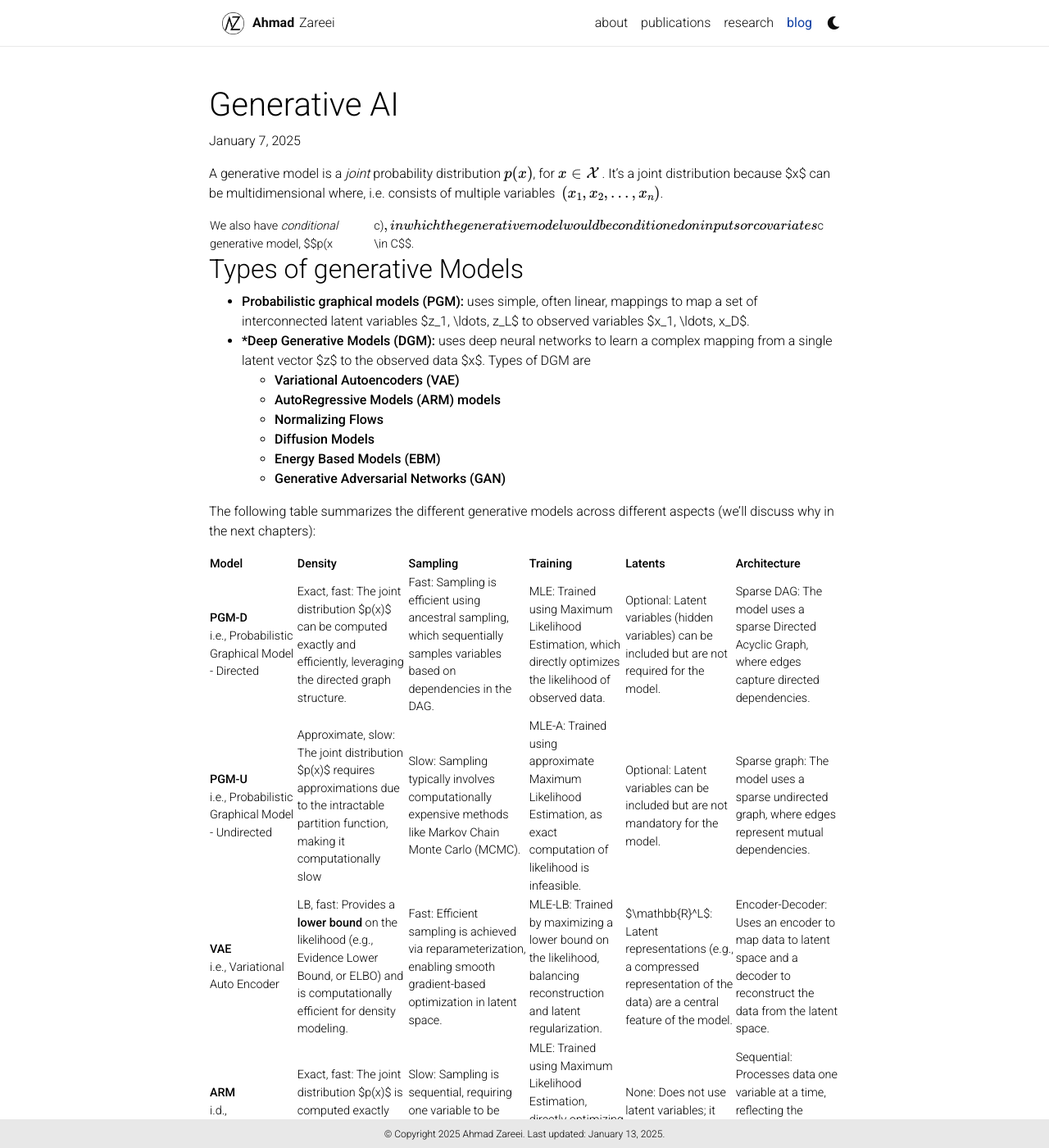
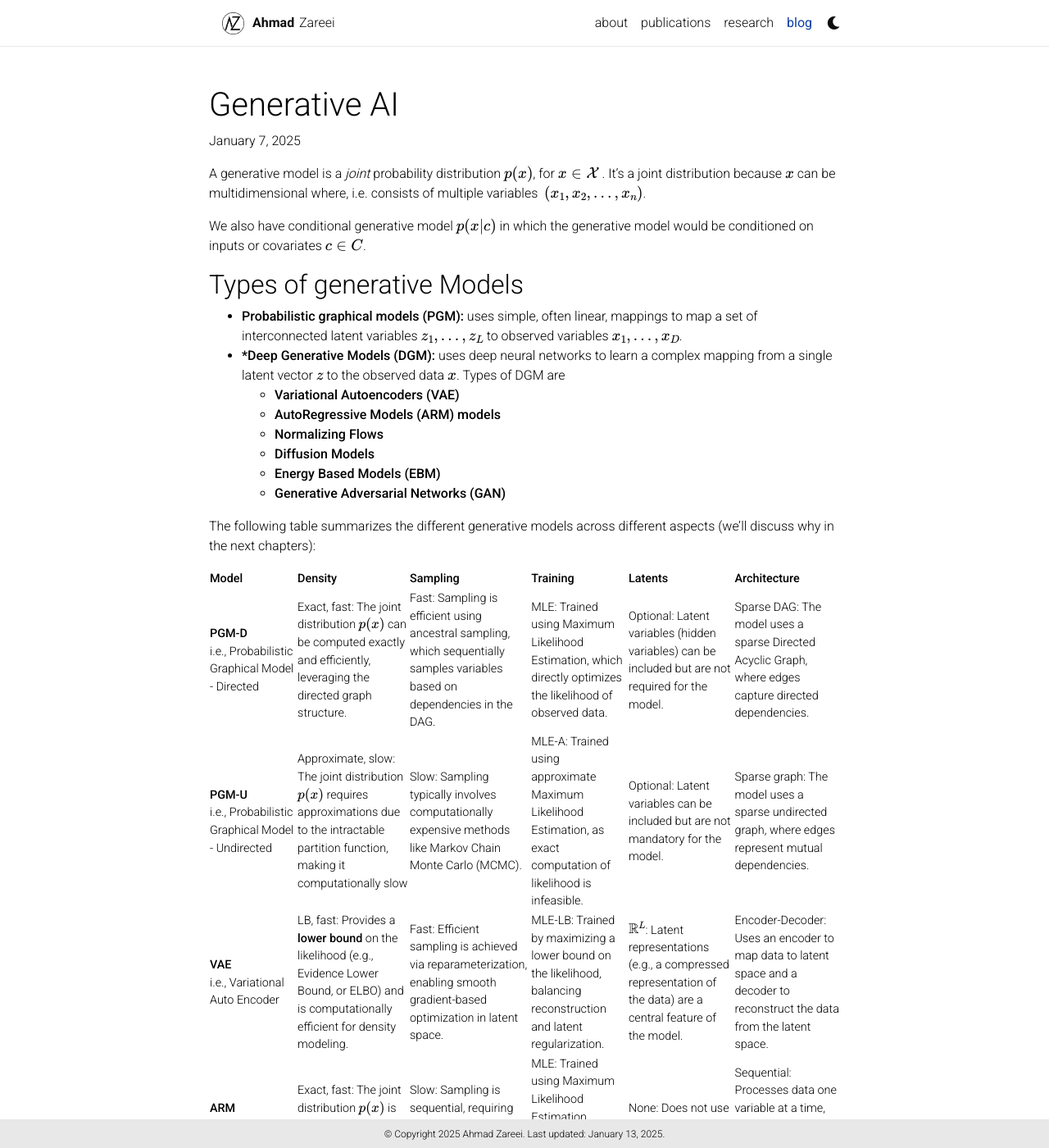
Before and after one commit to azareei/azareei.github.io, a Jekyll site: the page built from _posts/2025-01-07-Generative-AI.md, in a window 1280 px wide and 1400 px high. Shown: the whole window at 82% size. Built offline with Jekyll 4.4.1, drawn with Linux system fonts in a browser that asks for light colours; nearby versions of some CDN libraries; a style sheet for code colours, icons or effects is not loaded; part of the change alters nothing that is shown; some of the changed text lies outside the part shown.

```diff
--- a/_includes/scripts/mathjax.html
+++ b/_includes/scripts/mathjax.html
@@ -1,5 +1,20 @@
 {% if site.enable_math %}
 <!-- MathJax -->
-<script defer type="text/javascript" id="MathJax-script" src="https://cdn.jsdelivr.net/npm/mathjax@{{ site.mathjax.version }}/es5/tex-mml-chtml.js"></script>
+<script defer type="text/javascript" id="MathJax-script"
+    src="https://cdn.jsdelivr.net/npm/mathjax@{{ site.mathjax.version }}/es5/tex-mml-chtml.js"></script>
 <script defer src="https://polyfill.io/v3/polyfill.min.js?features=es6"></script>
+<script>
+    window.MathJax = {
+        tex: {
+            inlineMath: [['$', '$'], ['\\(', '\\)']],
+            processEscapes: true,
+            processEnvironments: true
+        },
+        options: {
+            skipHtmlTags: ['script', 'noscript', 'style', 'textarea', 'pre'],
+            ignoreHtmlClass: 'tex2jax_ignore',
+            processHtmlClass: 'tex2jax_process'
+        }
+    };
+</script>
 {% endif %}
--- a/_posts/2025-01-07-Generative-AI.md
+++ b/_posts/2025-01-07-Generative-AI.md
@@ -6,7 +6,9 @@ date: 2025-01-07 14:00:00-0400
 
 A generative model is a *joint* probability distribution $$p(x)$$, for $$x\in\mathcal{X}$$ . It's a joint distribution because $x$ can be multidimensional where, i.e. consists of multiple variables  $$(x_1, x_2, \ldots, x_n)$$.
 
-We also have *conditional* generative model, $$p(x|c)$$, in which the generative model would be conditioned on inputs or covariates $$c \in C$$.
+
+We also have conditional generative model $p(x\vert c)$ in which the generative model would be conditioned on inputs or covariates $$c\in C$$.
+
 
 
 ## Types of generative Models
```
